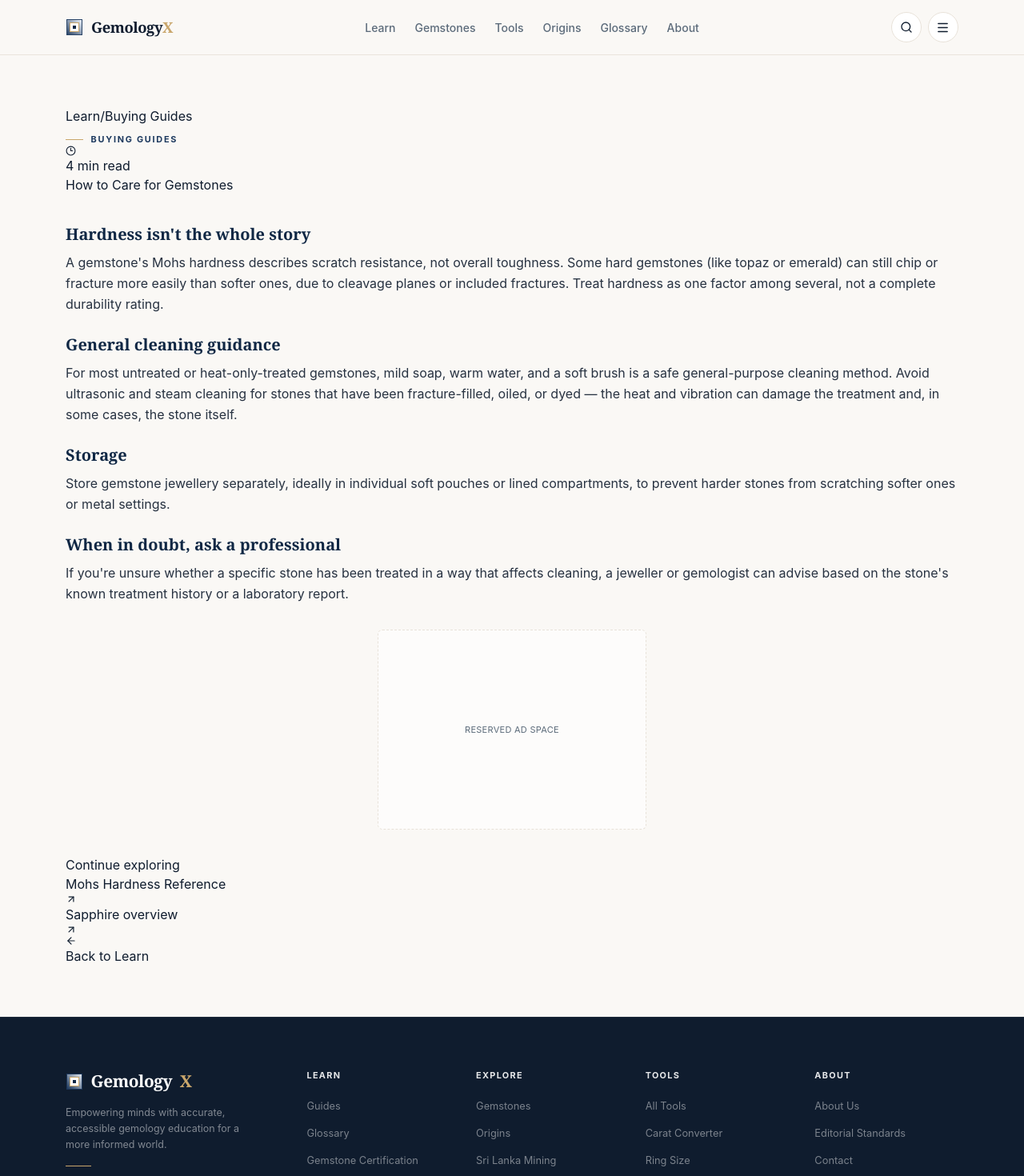
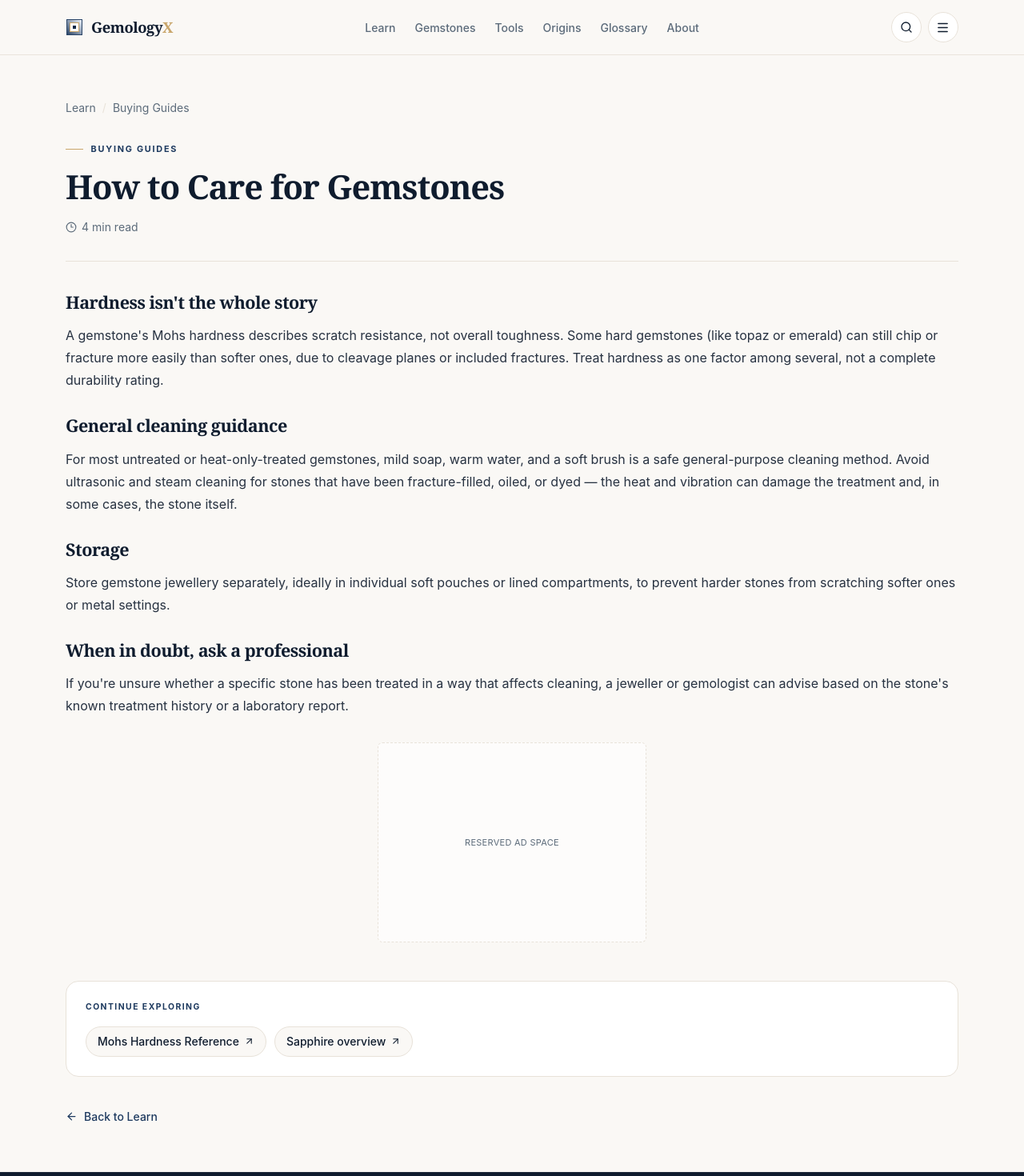
Before and after one commit to LinukaBandara/GemologyX, a Next.js app: page /learn/gemstone-care in a window 1280 px wide. Shown: the top 1470 px of the page at 80% size. Built offline with nearby package versions, Linux system fonts and the light colour scheme.

Commit message:
redesign: gemstone cards + article layout for new knowledge-platform system

```diff
--- a/src/components/article-layout.tsx
+++ b/src/components/article-layout.tsx
@@ -1,6 +1,6 @@
 import Link from "next/link";
 import type { ReactNode } from "react";
-import { ArrowLeft, ArrowUpRight, Clock3 } from "lucide-react";
+import { ArrowLeft, ArrowUpRight, Clock3, Calendar } from "lucide-react";
 import { AdSlot } from "@/components/ad-slot";
 
 export function ArticleLayout({
@@ -11,6 +11,7 @@ export function ArticleLayout({
   crumbLabel,
   children,
   related,
+  lastReviewed,
 }: {
   category: string;
   readTime: string;
@@ -19,44 +20,72 @@ export function ArticleLayout({
   crumbLabel: string;
   children: ReactNode;
   related?: { label: string; href: string }[];
+  lastReviewed?: string;
 }) {
   return (
-    <article className="container-page max-w-3xl py-12 md:py-16">
-      <nav className="luxury-breadcrumb">
-        <Link href="/learn">Learn</Link>
-        <span>/</span>
-        <Link href={crumbHref}>{crumbLabel}</Link>
+    <article className="container-page max-w-3xl py-10 md:py-14">
+      {/* Breadcrumb */}
+      <nav className="flex flex-wrap items-center gap-2 text-sm text-muted">
+        <Link href="/learn" className="hover:text-accent transition-colors">Learn</Link>
+        <span className="text-border">/</span>
+        <Link href={crumbHref} className="hover:text-accent transition-colors">{crumbLabel}</Link>
       </nav>
 
-      <header className="article-hero">
-        <div className="luxury-eyebrow">
+      {/* Hero */}
+      <header className="mt-6 border-b border-border pb-8">
+        <div className="gx-eyebrow">
           <span /> {category}
         </div>
-        <div className="article-meta"><Clock3 size={13} /> {readTime}</div>
-        <h1>{title}</h1>
+
+        <h1 className="mt-4 max-w-2xl font-serif text-3xl font-semibold leading-[1.15] tracking-[-0.025em] text-foreground md:text-4xl lg:text-[2.6rem]">
+          {title}
+        </h1>
+
+        <div className="mt-4 flex flex-wrap items-center gap-x-4 gap-y-1.5 text-sm text-muted">
+          <span className="inline-flex items-center gap-1.5">
+            <Clock3 size={14} /> {readTime}
+          </span>
+          {lastReviewed && (
+            <span className="inline-flex items-center gap-1.5">
+              <Calendar size={14} /> Last reviewed: {lastReviewed}
+            </span>
+          )}
+        </div>
       </header>
 
-      <div className="prose-content mt-9 space-y-6 text-sm leading-relaxed text-foreground/90 md:text-base">
+      {/* Content */}
+      <div className="prose-content mt-9 space-y-7 text-[0.95rem] leading-[1.75] text-foreground/90 md:text-base">
         {children}
       </div>
 
       <AdSlot variant="in-content" />
 
+      {/* Related */}
       {related && related.length > 0 && (
-        <div className="luxury-related">
-          <p>Continue exploring</p>
-          <div>
+        <div className="mt-12 rounded-2xl border border-border bg-white p-6">
+          <p className="text-[0.65rem] font-bold uppercase tracking-[0.14em] text-accent">
+            Continue exploring
+          </p>
+          <div className="mt-4 flex flex-wrap gap-2.5">
             {related.map((r) => (
-              <Link key={r.href} href={r.href}>
-                {r.label} <ArrowUpRight size={14} />
+              <Link
+                key={r.href}
+                href={r.href}
+                className="inline-flex items-center gap-1.5 rounded-full border border-border bg-background px-3.5 py-2 text-sm font-medium text-foreground transition-colors hover:border-[rgba(30,58,95,0.3)] hover:text-accent"
+              >
+                {r.label} <ArrowUpRight size={13} />
               </Link>
             ))}
           </div>
         </div>
       )}
 
-      <Link href="/learn" className="luxury-back-link">
-        <ArrowLeft size={14} /> Back to Learn
+      {/* Back */}
+      <Link
+        href="/learn"
+        className="mt-10 inline-flex items-center gap-2 text-sm font-medium text-accent hover:text-accent-strong transition-colors"
+      >
+        <ArrowLeft size={15} /> Back to Learn
       </Link>
     </article>
   );
@@ -65,8 +94,64 @@ export function ArticleLayout({
 export function ArticleSection({ heading, children }: { heading: string; children: ReactNode }) {
   return (
     <section>
-      <h2 className="font-serif text-xl font-semibold text-accent-strong">{heading}</h2>
-      <div className="mt-2">{children}</div>
+      <h2 className="font-serif text-xl font-semibold tracking-tight text-foreground md:text-[1.35rem]">
+        {heading}
+      </h2>
+      <div className="mt-3 space-y-3">{children}</div>
     </section>
   );
 }
+
+/** Quick Answer callout — use at the top of guides */
+export function QuickAnswer({ children }: { children: ReactNode }) {
+  return (
+    <div className="rounded-2xl border border-[rgba(42,111,122,0.2)] bg-teal-soft px-5 py-4 md:px-6 md:py-5">
+      <p className="text-[0.65rem] font-bold uppercase tracking-[0.14em] text-teal">
+        Quick Answer
+      </p>
+      <div className="mt-2 text-[0.95rem] leading-relaxed text-foreground/90">
+        {children}
+      </div>
+    </div>
+  );
+}
+
+/** Practical Checklist block */
+export function PracticalChecklist({ items }: { items: string[] }) {
+  return (
+    <div className="rounded-2xl border border-border bg-white p-5 md:p-6">
+      <p className="text-[0.65rem] font-bold uppercase tracking-[0.14em] text-accent">
+        Practical Checklist
+      </p>
+      <ul className="mt-4 space-y-2.5">
+        {items.map((item, i) => (
+          <li key={i} className="flex gap-3 text-sm leading-relaxed text-foreground/90">
+            <span className="mt-0.5 flex h-5 w-5 shrink-0 items-center justify-center rounded-full bg-accent-soft text-[0.7rem] font-bold text-accent">
+              ✓
+            </span>
+            <span>{item}</span>
+          </li>
+        ))}
+      </ul>
+    </div>
+  );
+}
+
+/** Misconceptions / Risks callout */
+export function Misconceptions({ items }: { items: string[] }) {
+  return (
+    <div className="rounded-2xl border border-[rgba(201,166,107,0.35)] bg-gold-soft px-5 py-4 md:px-6 md:py-5">
+      <p className="text-[0.65rem] font-bold uppercase tracking-[0.14em] text-[rgba(120,80,20,0.9)]">
+        Common Misconceptions
+      </p>
+      <ul className="mt-3 space-y-2">
+        {items.map((item, i) => (
+          <li key={i} className="flex gap-2.5 text-sm leading-relaxed text-foreground/90">
+            <span className="font-bold text-[rgba(160,100,30,0.8)]">×</span>
+            <span>{item}</span>
+          </li>
+        ))}
+      </ul>
+    </div>
+  );
+}
--- a/src/components/gemstone-card.tsx
+++ b/src/components/gemstone-card.tsx
@@ -1,33 +1,45 @@
 import Link from "next/link";
-import { ArrowUpRight, Sparkles } from "lucide-react";
+import { ArrowUpRight } from "lucide-react";
 import type { Gemstone } from "@/data/gemstones";
 
 export function GemstoneCard({ gem }: { gem: Gemstone }) {
   return (
-    <Link href={`/gemstones/${gem.slug}`} className="gem-card group">
-      <div className="gem-card-art">
-        <div className="gem-card-art-glow" />
-        <div className="mini-gem"><i /><b /><em /></div>
-        <span className="gem-card-category">{gem.category}</span>
-        <span className="gem-card-index">PROFILE</span>
+    <Link
+      href={`/gemstones/${gem.slug}`}
+      className="group flex flex-col overflow-hidden rounded-2xl border border-border bg-white transition-all duration-200 hover:-translate-y-1 hover:border-[rgba(30,58,95,0.25)] hover:shadow-[0_16px_40px_rgba(15,28,46,0.08)]"
+    >
+      {/* Visual header */}
+      <div className="relative flex min-h-[160px] items-center justify-center overflow-hidden bg-gradient-to-br from-[#f7f5f1] via-[#eef3f9] to-[#f7f0e4]">
+        <div className="absolute inset-0 opacity-40" style={{
+          backgroundImage: "radial-gradient(circle at 70% 30%, rgba(30,58,95,0.08), transparent 55%)"
+        }} />
+        <div className="relative flex h-16 w-16 items-center justify-center rounded-full border border-[rgba(30,58,95,0.12)] bg-white/80 shadow-sm backdrop-blur-sm">
+          <span className="font-serif text-xl font-semibold text-accent">{gem.name.charAt(0)}</span>
+        </div>
+        <span className="absolute left-3.5 top-3.5 rounded-full border border-border/80 bg-white/80 px-2.5 py-1 text-[0.6rem] font-bold uppercase tracking-wider text-muted backdrop-blur-sm">
+          {gem.category}
+        </span>
       </div>
 
-      <div className="gem-card-body">
-        <div className="flex items-start justify-between gap-4">
-          <div>
-            <p className="gem-card-kicker"><Sparkles size={11} /> GEMSTONE PROFILE</p>
-            <h3>{gem.name}</h3>
-          </div>
-          <span className="gem-card-arrow">
-            <ArrowUpRight size={17} />
+      {/* Body */}
+      <div className="flex flex-1 flex-col p-5">
+        <p className="text-[0.65rem] font-bold uppercase tracking-[0.14em] text-gold">
+          Gemstone Profile
+        </p>
+        <h3 className="mt-1.5 font-serif text-xl font-semibold tracking-tight text-foreground group-hover:text-accent transition-colors">
+          {gem.name}
+        </h3>
+        <p className="mt-2 line-clamp-2 flex-1 text-sm leading-relaxed text-muted">
+          {gem.description}
+        </p>
+
+        <div className="mt-4 flex items-center justify-between border-t border-border pt-3.5">
+          <span className="text-xs font-medium text-muted">
+            <span className="font-semibold text-foreground">Mohs</span> {gem.hardness}
           </span>
-        </div>
-
-        <p className="gem-card-description">{gem.description}</p>
-
-        <div className="gem-card-meta">
-          <span><b>MOHS</b> {gem.hardness}</span>
-          <span>VIEW PROFILE <ArrowUpRight size={12} /></span>
+          <span className="inline-flex items-center gap-1 text-xs font-semibold text-accent">
+            View profile <ArrowUpRight size={13} className="transition-transform group-hover:translate-x-0.5 group-hover:-translate-y-0.5" />
+          </span>
         </div>
       </div>
     </Link>
```
